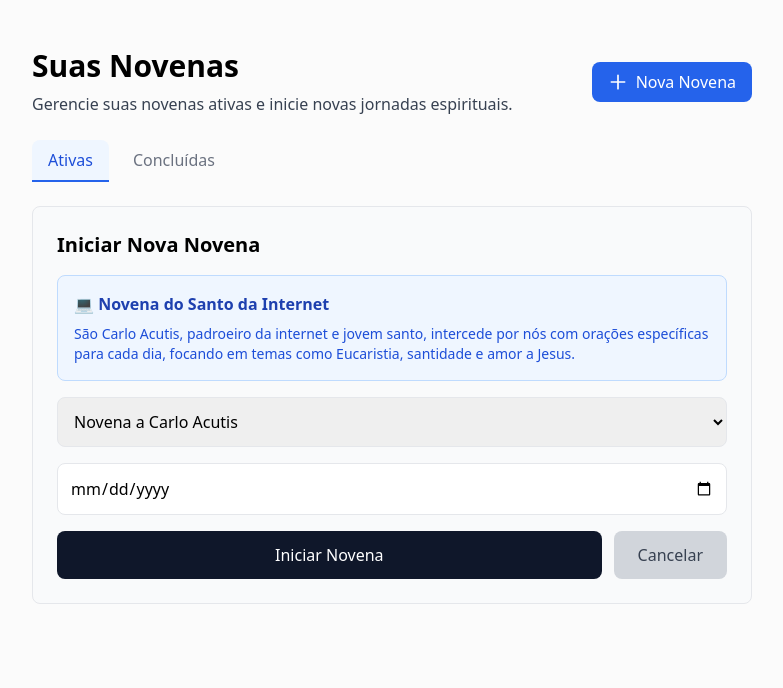
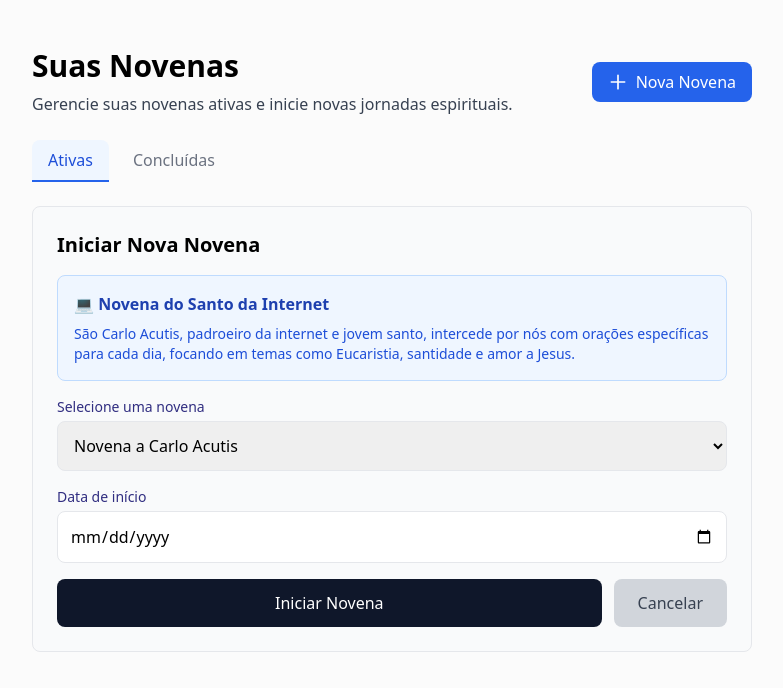
Before and after one commit to Tiago-Sant/novena, a Next.js app: page / in a window 1280 px wide. Both pictures are taken after a click on the button "Nova Novena". Shown: the top 688 px of the page, without its empty margins (248-1031 px from the left). Built offline with nearby package versions, Linux system fonts and the light colour scheme.

Commit message:
feat: add input labels

```diff
--- a/app/page.tsx
+++ b/app/page.tsx
@@ -116,19 +116,25 @@
             </div>
           )}
           <div className="flex flex-col gap-4 w-full">
-            <select className="border p-3 rounded-lg text-base" value={selectedNovena} onChange={(e) => setSelectedNovena(e.target.value)}>
+            <div>
+              <label className="text-sm block font-medium text-indigo-900 mb-1" htmlFor="novena-select">Selecione uma novena</label>
+              <select className="border p-3 w-full rounded-lg text-base" value={selectedNovena} onChange={(e) => setSelectedNovena(e.target.value)}>
                 <option value="carlo-acutis">Novena a Carlo Acutis</option>
                 <option value="santa-teresinha">Novena a Santa Teresinha</option>
               </select>
+            </div>
 
+            <div>
+                <label className="text-sm font-medium block text-indigo-900 mb-1" htmlFor="data-inicio">Data de início</label>
                 <input
+                id="data-inicio"
                 type="date"
                 className="border p-3 rounded-lg text-base w-full min-w-0"
                 value={selectedDate}
                 onChange={(e) => setSelectedDate(e.target.value)}
-              placeholder="Data de início"
                 inputMode="numeric"
                 />
+            </div>
 
             <div className="flex flex-col sm:flex-row gap-3">
               <button onClick={startNovena} className="flex-1 px-6 py-3 bg-slate-900 text-white rounded-lg hover:bg-slate-800 font-medium">
```
Lines whose indentation alone changed are shown as unchanged.
